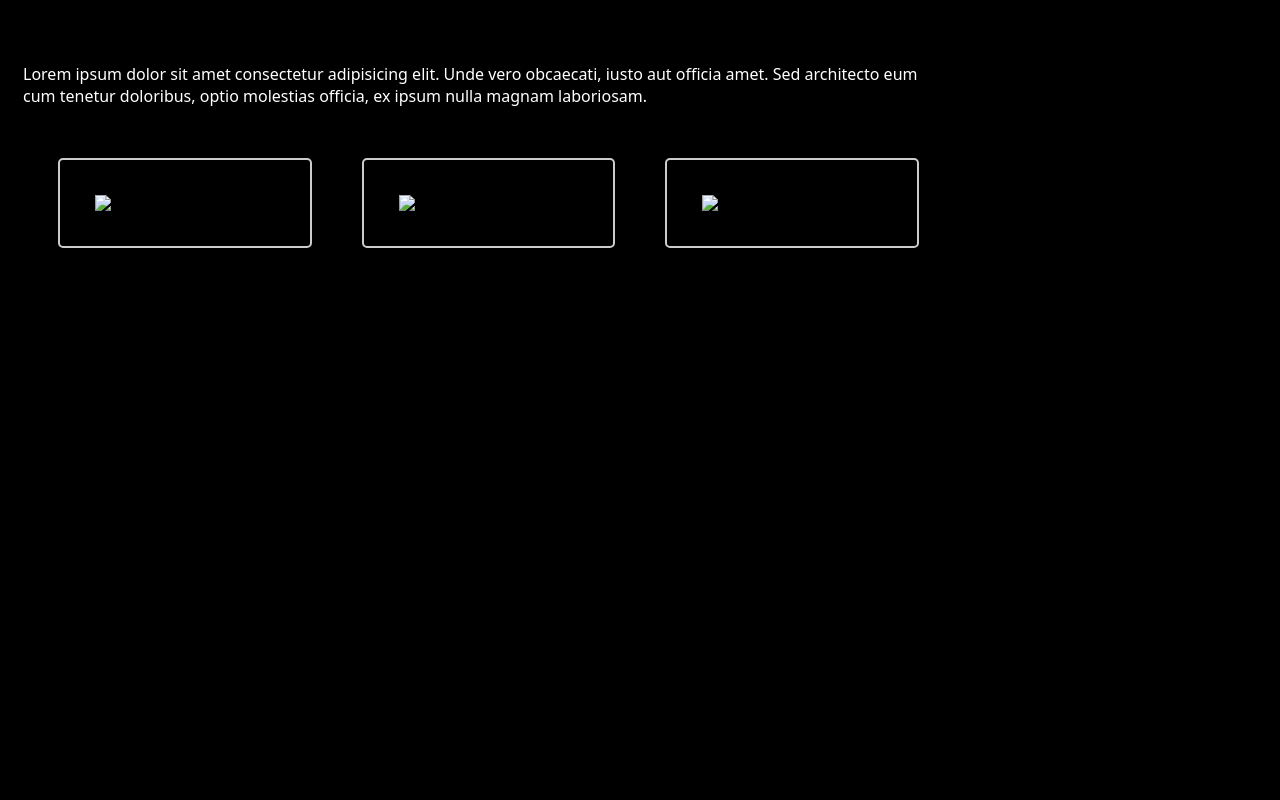
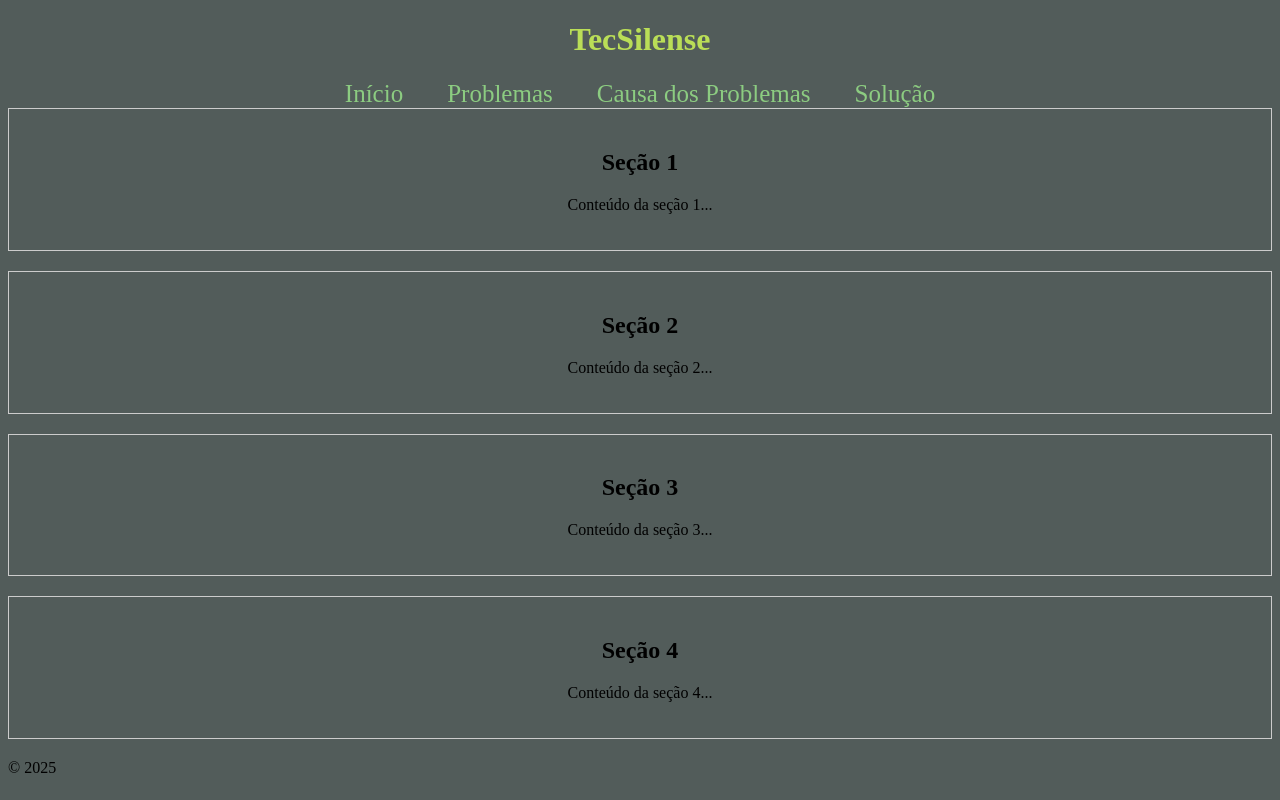
Before and after one commit to Jairromanowski/Trabalho, a plain HTML site: page index.html in a window 1280 px wide. Drawn offline with Linux system fonts and the light colour scheme.

Commit message:
Add files via upload
Signed-off-by: Jairromanowski <164203148+Jairromanowski@users.noreply.github.com>

```diff
--- a/index.html
+++ b/index.html
@@ -5,45 +5,44 @@
     <meta name="viewport" content="width=device-width, initial-scale=1.0">
     <link rel="stylesheet" href="style.css">
 
-    <title>Netflix</title>
+    <title>TecSilense</title>
 </head>
 <body>
-
+  <header>
+    <h1>TecSilense</h1>
     <nav>
-
-
-        <div class="icone">
-            <img src="Imagens/netflix.png" alt="" class="imagem">
-
-        </div>
+      <a href="#secao1">Início</a>
+      <a href="#secao2">Problemas</a>
+      <a href="#secao3">Causa dos Problemas</a>
+      <a href="#secao4">Solução</a>
     </nav>
-
-
+  </header>
 
   <main>
-        <p>Lorem ipsum dolor sit amet consectetur adipisicing elit. Unde vero obcaecati, iusto aut officia amet. Sed architecto eum<br> cum tenetur doloribus, optio molestias officia, ex ipsum nulla magnam laboriosam.</p>
-       <div class="align-card">
-        <div class="card">
-           <img src="Imagens/Jhon wick2.jpg" class="imagem-card">
+    <section class="secao" id="secao1">
+      <h2>Seção 1</h2>
+      <p>Conteúdo da seção 1...</p>
+    </section>
 
-           <img src="Imagens/Interestelar.jpg" class="imagem-card">
+    <section class="secao" id="secao2">
+      <h2>Seção 2</h2>
+      <p>Conteúdo da seção 2...</p>
+    </section>
 
-           <img src="Imagens/Avengers.jpg" class="imagem-card">
-        </div>
-            </div>
+    <section class="secao" id="secao3">
+      <h2>Seção 3</h2>
+      <p>Conteúdo da seção 3...</p>
+    </section>
 
-
+    <section class="secao" id="secao4">
+        <h2>Seção 4</h2>
+        <p>Conteúdo da seção 4...</p>
+    </section>
 
   </main>
 
-
   <footer>
-
-
-
+    <p>&copy; 2025</p>
   </footer>
-
-
-
 </body>
 </html>
--- a/style.css
+++ b/style.css
@@ -1,38 +1,27 @@
-html{
-
-    display: contents;
-    background-color: black ;
-    margin: 0%;
-    padding: 0%;
+body {
+    background-color: #525c5a;
 }
 
-main {
-    padding: 15px;
-}
+.secao {
+    padding: 20px;
+    border: 1px solid #ccc;
+    margin-bottom: 20px;
+    text-align: center;
+  }
 
+  h1 {
+    text-align: center;
+    color: #bade57;
+    font-family: 'Montserrat';
+  }
 
-.imagem {
-    width: 50px;
-    margin: 10px;
+  nav {
+    text-align: center;
+  }
 
-}
-
-p {
-    color: white;
-    font-family: system-ui, -apple-system, BlinkMacSystemFont, 'Segoe UI', Roboto, Oxygen, Ubuntu, Cantarell, 'Open Sans', 'Helvetica Neue', sans-serif;
-}
-
-.card {
+  a {
+    text-decoration-line: none;
     padding: 20px;
-    display: grid;
-    grid-template-columns: repeat(auto-fill, minmax(250px, 3fr));
-    gap: 20px;
-}
-
-.imagem-card {
-
-    padding: 35px;
-    border-radius: 5px;
-    margin: 15px;
-    border: 2px solid #ccc;
-}
+    font-size: 25px;
+    color: #8ccc81;
+  }
```
Also changed, not shown: script.js (added). Lines whose indentation alone changed are shown as unchanged.
